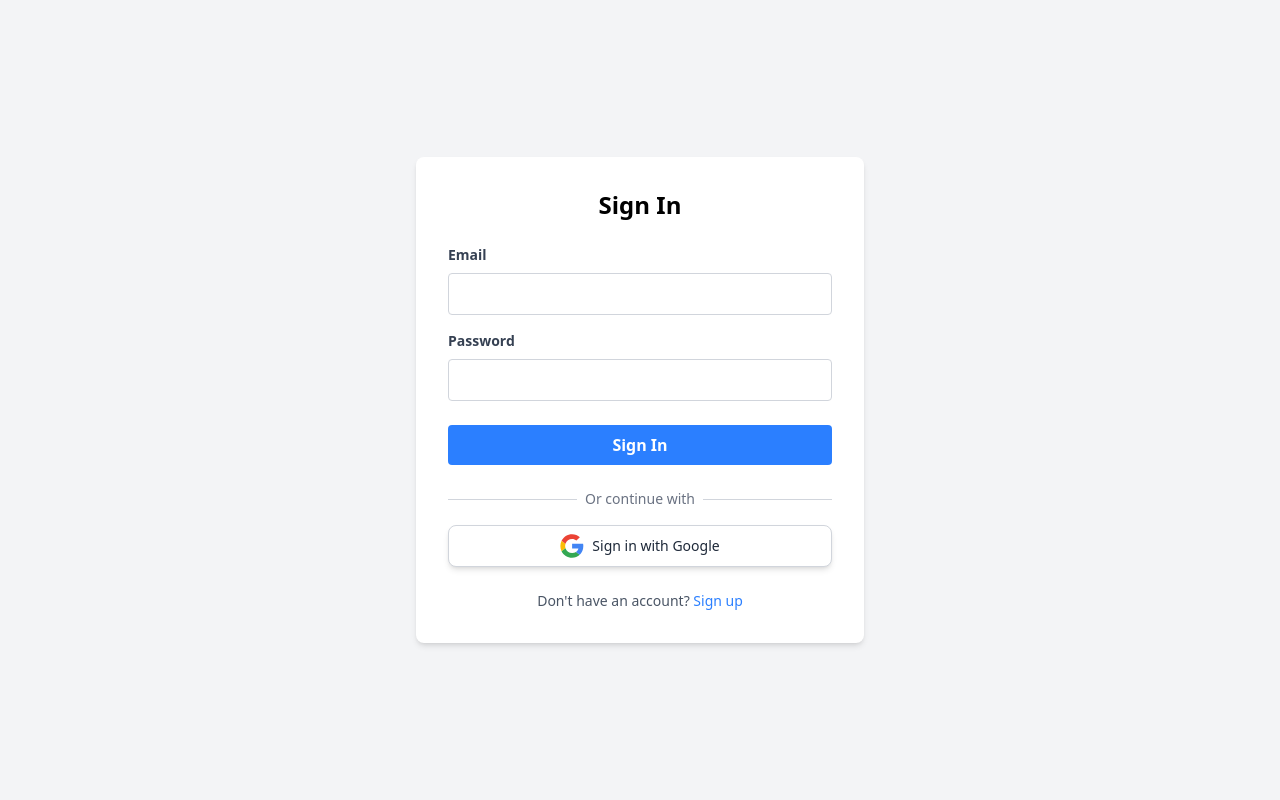
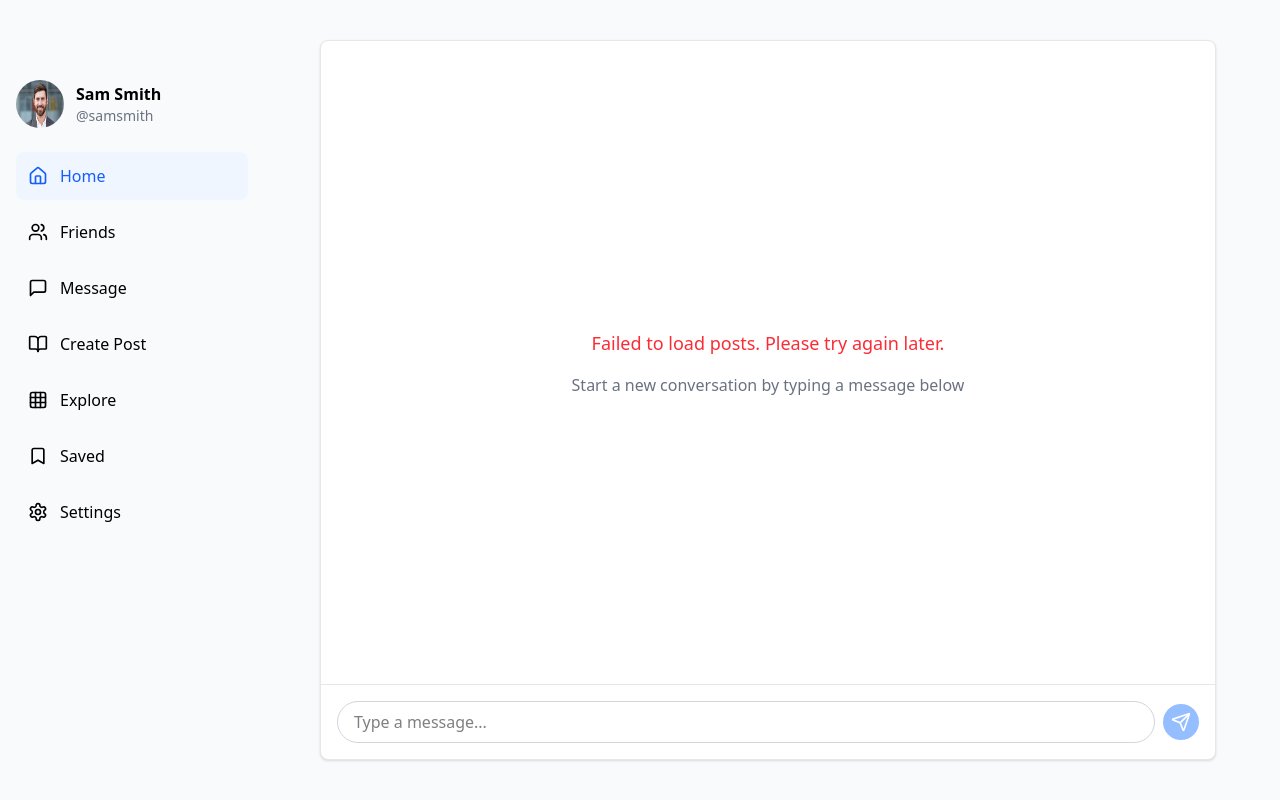
Before and after one commit to HarshanaAbeyrathne/paf_frontend, a React (Vite) app: page /message in a window 1280 px wide. Before the commit this address led to /login. Built offline with nearby package versions, Linux system fonts and the light colour scheme.

Commit message:
feat: add message page and implement chat interface with message handling

```diff
--- a/src/App.tsx
+++ b/src/App.tsx
@@ -3,6 +3,7 @@ import Home from "../src/pages/Home"; // <-- Your Home component
 import Login from "../src/pages/Login"; // <-- Your Login component
 import AuthCallback from "./components/AuthCallback";
 
+import Message from './pages/Message';
 import CreatePost from './pages/CreatePost';
 import EditPost from './pages/EditPost';
 // import { NavbarDemo } from './components/NavBar';
@@ -15,9 +16,10 @@ function App() {
         <Route path="/home" element={<Home />} />
         <Route path="/login" element={<Login />} />
         <Route path="/auth/success" element={<AuthCallback />} />
+
         {/* Add other routes as needed */}
         {/* Other routes */}
-
+        <Route path="/message" element={<Message/>} />
         <Route path="/create-post" element={<CreatePost />} />
         <Route path="/edit-post/:postId" element={<EditPost />} />
         <Route path="*" element={<Navigate to="/" replace />} />
--- a/src/components/NavBar.tsx
+++ b/src/components/NavBar.tsx
@@ -1,94 +1,57 @@
-"use client";
+import React from 'react';
 import {
-  Navbar,
-  NavBody,
-  NavItems,
-  MobileNav,
-  NavbarLogo,
-  NavbarButton,
-  MobileNavHeader,
-  MobileNavToggle,
-  MobileNavMenu,
-} from "../ui/ResizableNavbar";
-import { useState } from "react";
+  Home, Users, BookOpen, Grid, Bookmark, Settings, MessageSquare
+} from 'lucide-react';
 
-export function NavbarDemo() {
-  const navItems = [
-    {
-      name: "Features",
-      link: "#features",
-    },
-    {
-      name: "Pricing",
-      link: "#pricing",
-    },
-    {
-      name: "Contact",
-      link: "#contact",
-    },
-  ];
+const Navbar: React.FC = () => {
+  return (
+    <aside className="hidden md:block w-64 pr-6">
+      <div className="sticky top-20">
+        <div className="mb-6 flex items-center space-x-3">
+          <img
+            src="../src/assets/images/Profile.jpg"
+            alt="Profile"
+            className="rounded-full w-12 h-12"
+          />
+          <div>
+            <p className="font-semibold">Sam Smith</p>
+            <p className="text-gray-500 text-sm">@samsmith</p>
+          </div>
+        </div>
 
-  const [isMobileMenuOpen, setIsMobileMenuOpen] = useState(false);
+        <nav className="space-y-2">
+          <a href="/home" className="flex items-center space-x-3 p-3 rounded-lg bg-blue-50 text-blue-600">
+            <Home size={20} />
+            <span className="font-medium">Home</span>
+          </a>
+          <a href="#" className="flex items-center space-x-3 p-3 rounded-lg hover:bg-gray-100">
+            <Users size={20} />
+            <span>Friends</span>
+          </a>
+          <a href="/message" className="flex items-center space-x-3 p-3 rounded-lg hover:bg-gray-100">
+            <MessageSquare size={20} />
+            <span>Message</span>
+          </a>
+          <a href="/create-post" className="flex items-center space-x-3 p-3 rounded-lg hover:bg-gray-100">
+            <BookOpen size={20} />
+            <span>Create Post</span>
+          </a>
+          <a href="#" className="flex items-center space-x-3 p-3 rounded-lg hover:bg-gray-100">
+            <Grid size={20} />
+            <span>Explore</span>
+          </a>
+          <a href="#" className="flex items-center space-x-3 p-3 rounded-lg hover:bg-gray-100">
+            <Bookmark size={20} />
+            <span>Saved</span>
+          </a>
+          <a href="#" className="flex items-center space-x-3 p-3 rounded-lg hover:bg-gray-100">
+            <Settings size={20} />
+            <span>Settings</span>
+          </a>
+        </nav>
+      </div>
+    </aside>
+  );
+};
 
-  return (
-    <div className="relative w-full">
-      <Navbar>
-        {/* Desktop Navigation */}
-        <NavBody>
-          <NavbarLogo />
-          <NavItems items={navItems} />
-          <div className="flex items-center gap-4">
-            <NavbarButton variant="secondary">Login</NavbarButton>
-            <NavbarButton variant="primary">Book a call</NavbarButton>
-          </div>
-        </NavBody>
-
-        {/* Mobile Navigation */}
-        <MobileNav>
-          <MobileNavHeader>
-            <NavbarLogo />
-            <MobileNavToggle
-              isOpen={isMobileMenuOpen}
-              onClick={() => setIsMobileMenuOpen(!isMobileMenuOpen)}
-            />
-          </MobileNavHeader>
-
-          <MobileNavMenu
-            isOpen={isMobileMenuOpen}
-            onClose={() => setIsMobileMenuOpen(false)}
-          >
-            {navItems.map((item, idx) => (
-              <a
-                key={`mobile-link-${idx}`}
-                href={item.link}
-                onClick={() => setIsMobileMenuOpen(false)}
-                className="relative text-neutral-600 dark:text-neutral-300"
-              >
-                <span className="block">{item.name}</span>
-              </a>
-            ))}
-            <div className="flex w-full flex-col gap-4">
-              <NavbarButton
-                onClick={() => setIsMobileMenuOpen(false)}
-                variant="primary"
-                className="w-full"
-              >
-                Login
-              </NavbarButton>
-              <NavbarButton
-                onClick={() => setIsMobileMenuOpen(false)}
-                variant="primary"
-                className="w-full"
-              >
-                Book a call
-              </NavbarButton>
-            </div>
-          </MobileNavMenu>
-        </MobileNav>
-      </Navbar>
-      {/* <DummyContent /> */}
-
-      {/* Navbar */}
-    </div>
-  );
-}
+export default Navbar;
--- a/src/pages/CreatePost.tsx
+++ b/src/pages/CreatePost.tsx
@@ -1,12 +1,18 @@
-import CreatePostComponent from "../components/CreatePost"
+import CreatePostComponent from "../components/CreatePost";
+import Navbar from "../components/NavBar";
 
 function CreatePost() {
   return (
-    <div>
+    <div className="flex min-h-screen bg-gray-50">
+      {/* Sidebar Navbar */}
+      <Navbar />
 
-      <CreatePostComponent />
+      {/* Main content */}
+      <main className="flex-1 container mx-auto px-4 py-6">
+        <CreatePostComponent />
+      </main>
     </div>
-  )
+  );
 }
 
-export default CreatePost
+export default CreatePost;
--- a/src/pages/Home.tsx
+++ b/src/pages/Home.tsx
@@ -1,20 +1,11 @@
 import React, { useState, useEffect } from 'react';
 import {
-  Home,
-  Search,
-  PlusSquare,
-  Heart,
-  User,
-  MessageCircle,
-  Settings,
-  Grid,
-  BookOpen,
-  Bookmark,
-  Users
+  Home, Search, PlusSquare, Heart, User
 } from 'lucide-react';
 import { useNavigate } from 'react-router-dom';
 import { PostCard } from '../components/PostCard';
 import postService, { Post } from '../services/PostService';
+import Navbar from '../components/NavBar'; // Import the Navbar component
 
 const HomePage: React.FC = () => {
   const [activeTab, setActiveTab] = useState<'feed' | 'explore'>('feed');
@@ -49,7 +40,6 @@ const HomePage: React.FC = () => {
   const handleDeletePost = async (postId: number) => {
     try {
       await postService.deletePost(postId);
-      // Remove the deleted post from the state
       setPosts(posts.filter(post => post.postId !== postId));
     } catch (err) {
       console.error('Error deleting post:', err);
@@ -57,56 +47,14 @@ const HomePage: React.FC = () => {
     }
   };
 
-  // Determine if current user is the post owner (simplified - you may need to get the current user ID from context/auth)
-  const currentUserId = 1; // Replace with actual current user ID from auth context
+  const currentUserId = 1; // Replace with auth context logic if needed
 
   return (
     <div className="flex flex-col min-h-screen bg-gray-50">
       {/* Main content */}
       <main className="flex-1 container mx-auto px-4 py-6 flex">
-        {/* Left sidebar - visible only on medium screens and larger */}
-        <aside className="hidden md:block w-64 pr-6">
-          <div className="sticky top-20">
-            <div className="mb-6 flex items-center space-x-3">
-              <img
-                src="../src/assets/images/Profile.jpg"
-                alt="Profile"
-                className="rounded-full w-12 h-12"
-              />
-              <div>
-                <p className="font-semibold">Sam Smith</p>
-                <p className="text-gray-500 text-sm">@samsmith</p>
-              </div>
-            </div>
-
-            <nav className="space-y-2">
-              <a href="#" className="flex items-center space-x-3 p-3 rounded-lg bg-blue-50 text-blue-600">
-                <Home size={20} />
-                <span className="font-medium">Home</span>
-              </a>
-              <a href="#" className="flex items-center space-x-3 p-3 rounded-lg hover:bg-gray-100">
-                <Users size={20} />
-                <span>Friends</span>
-              </a>
-              <a href="#" className="flex items-center space-x-3 p-3 rounded-lg hover:bg-gray-100">
-                <BookOpen size={20} />
-                <span>Newsfeed</span>
-              </a>
-              <a href="#" className="flex items-center space-x-3 p-3 rounded-lg hover:bg-gray-100">
-                <Grid size={20} />
-                <span>Explore</span>
-              </a>
-              <a href="#" className="flex items-center space-x-3 p-3 rounded-lg hover:bg-gray-100">
-                <Bookmark size={20} />
-                <span>Saved</span>
-              </a>
-              <a href="#" className="flex items-center space-x-3 p-3 rounded-lg hover:bg-gray-100">
-                <Settings size={20} />
-                <span>Settings</span>
-              </a>
-            </nav>
-          </div>
-        </aside>
+        {/* Left Sidebar (Navbar) */}
+        <Navbar />
 
         {/* Main feed */}
         <div className="flex-1 max-w-2xl mx-auto">
@@ -137,26 +85,23 @@ const HomePage: React.FC = () => {
             </button>
           </div>
 
-          {/* Loading, Error, and Posts */}
+          {/* Posts */}
           <div className="space-y-6">
             {loading && (
               <div className="bg-white rounded-lg border border-gray-200 p-8 text-center">
                 <p className="text-gray-500">Loading posts...</p>
               </div>
             )}
-
             {error && (
               <div className="bg-white rounded-lg border border-red-200 p-8 text-center">
                 <p className="text-red-500">{error}</p>
               </div>
             )}
-
             {!loading && !error && posts.length === 0 && (
               <div className="bg-white rounded-lg border border-gray-200 p-8 text-center">
                 <p className="text-gray-500">No posts found. Create a new post!</p>
               </div>
             )}
-
             {!loading && !error && posts.map(post => (
               <PostCard
                 key={post.postId}
@@ -167,7 +112,7 @@ const HomePage: React.FC = () => {
                   avatar: post.user.profileImage || '/api/placeholder/40/40'
                 }}
                 content={post.description}
-                image={post.mediaUrls && post.mediaUrls.length > 0 ? post.mediaUrls[0] : undefined}
+                image={post.mediaUrls?.[0]}
                 likes={post.likeCount || 0}
                 comments={post.commentCount || 0}
                 timestamp={new Date(post.createdAt).toLocaleString()}
@@ -179,13 +124,13 @@ const HomePage: React.FC = () => {
           </div>
         </div>
 
-        {/* Right sidebar - kept for layout consistency */}
+        {/* Right sidebar */}
         <aside className="hidden lg:block w-80 pl-6">
-          {/* Content removed as requested */}
+          {/* Reserved for future content */}
         </aside>
       </main>
 
-      {/* Mobile navigation */}
+      {/* Mobile Navigation */}
       <nav className="md:hidden fixed bottom-0 left-0 right-0 bg-white border-t border-gray-200 px-2 py-3">
         <div className="flex justify-around">
           <button className="p-1">
--- /dev/null
+++ b/src/pages/Message.tsx
@@ -0,0 +1,145 @@
+import { useState, useRef, useEffect } from 'react';
+import { Send } from 'lucide-react';
+// import {  User, MessageSquare } from 'lucide-react';
+
+import Navbar from '../components/NavBar';
+
+// Define TypeScript interfaces
+interface Message {
+  id: string;
+  text: string;
+  sender: 'user' | 'bot';
+  timestamp: Date;
+}
+
+// interface ChatProps {
+//   username?: string;
+//   handle?: string;
+// }
+
+export default function ChatInterface() {
+  const [messages, setMessages] = useState<Message[]>([]);
+  const [newMessage, setNewMessage] = useState('');
+  const [activeTab, setActiveTab] = useState<'Feed' | 'Explore'>('Feed');
+  const messagesEndRef = useRef<HTMLDivElement>(null);
+
+  // Auto-scroll to bottom when new messages are added
+  const scrollToBottom = () => {
+    messagesEndRef.current?.scrollIntoView({ behavior: 'smooth' });
+  };
+
+  useEffect(() => {
+    scrollToBottom();
+  }, [messages]);
+
+  // Generate a unique ID for messages
+  const generateId = () => {
+    return Math.random().toString(36).substring(2, 9);
+  };
+
+  // Handle sending a new message
+  const handleSendMessage = () => {
+    if (newMessage.trim() === '') return;
+
+    // Add user message
+    const userMessage: Message = {
+      id: generateId(),
+      text: newMessage,
+      sender: 'user',
+      timestamp: new Date()
+    };
+
+    setMessages([...messages, userMessage]);
+    setNewMessage('');
+
+    // Simulate bot response after a short delay
+    setTimeout(() => {
+      const botMessage: Message = {
+        id: generateId(),
+        text: `This is a response to: "${newMessage}"`,
+        sender: 'bot',
+        timestamp: new Date()
+      };
+      setMessages(prev => [...prev, botMessage]);
+    }, 1000);
+  };
+
+  return (
+    <div className="flex flex-col min-h-screen bg-gray-50">
+      {/* Main content */}
+      <main className="flex-1 container mx-auto px-4 py-6 flex">
+        {/* Top Bar */}
+        <Navbar/>
+
+        {/* Chat Area */}
+        <div className="flex-1 bg-gray-50 p-4 overflow-auto">
+          <div className="max-w-4xl mx-auto bg-white rounded-lg shadow-sm border border-gray-200 h-full flex flex-col">
+            {/* Messages */}
+            <div className="flex-1 p-4 overflow-y-auto">
+              {messages.length > 0 ? (
+                <div className="space-y-4">
+                  {messages.map((msg) => (
+                    <div
+                      key={msg.id}
+                      className={`flex ${msg.sender === 'user' ? 'justify-end' : 'justify-start'}`}
+                    >
+                      <div
+                        className={`max-w-xs md:max-w-md p-3 rounded-lg ${
+                          msg.sender === 'user'
+                            ? 'bg-blue-500 text-white'
+                            : 'bg-gray-100 text-gray-800'
+                        }`}
+                      >
+                        <p>{msg.text}</p>
+                        <div
+                          className={`text-xs mt-1 ${
+                            msg.sender === 'user' ? 'text-blue-100' : 'text-gray-500'
+                          }`}
+                        >
+                          {msg.timestamp.toLocaleTimeString([], { hour: '2-digit', minute: '2-digit' })}
+                        </div>
+                      </div>
+                    </div>
+                  ))}
+                  <div ref={messagesEndRef} />
+                </div>
+              ) : (
+                <div className="h-full flex items-center justify-center text-gray-500 text-center">
+                  {activeTab === 'Feed' ? (
+                    <div>
+                      <p className="text-red-500 text-lg">Failed to load posts. Please try again later.</p>
+                      <p className="mt-4">Start a new conversation by typing a message below</p>
+                    </div>
+                  ) : (
+                    <p>Explore tab content would go here</p>
+                  )}
+                </div>
+              )}
+            </div>
+
+            {/* Message Input */}
+            <div className="border-t border-gray-200 p-4">
+              <div className="flex items-center">
+                <input
+                  type="text"
+                  value={newMessage}
+                  onChange={(e) => setNewMessage(e.target.value)}
+                  onKeyPress={(e) => e.key === 'Enter' && handleSendMessage()}
+                  placeholder="Type a message..."
+                  className="flex-1 border border-gray-300 rounded-full py-2 px-4 focus:outline-none focus:ring-2 focus:ring-blue-500 focus:border-transparent"
+                />
+                <button
+                  onClick={handleSendMessage}
+                  disabled={newMessage.trim() === ''}
+                  className="ml-2 bg-blue-500 text-white rounded-full p-2 hover:bg-blue-600 focus:outline-none focus:ring-2 focus:ring-blue-500 focus:ring-offset-2 disabled:opacity-50"
+                >
+                  <Send size={20} />
+                </button>
+              </div>
+            </div>
+          </div>
+        </div>
+      </main>
+    </div>
+  );
+}
```
